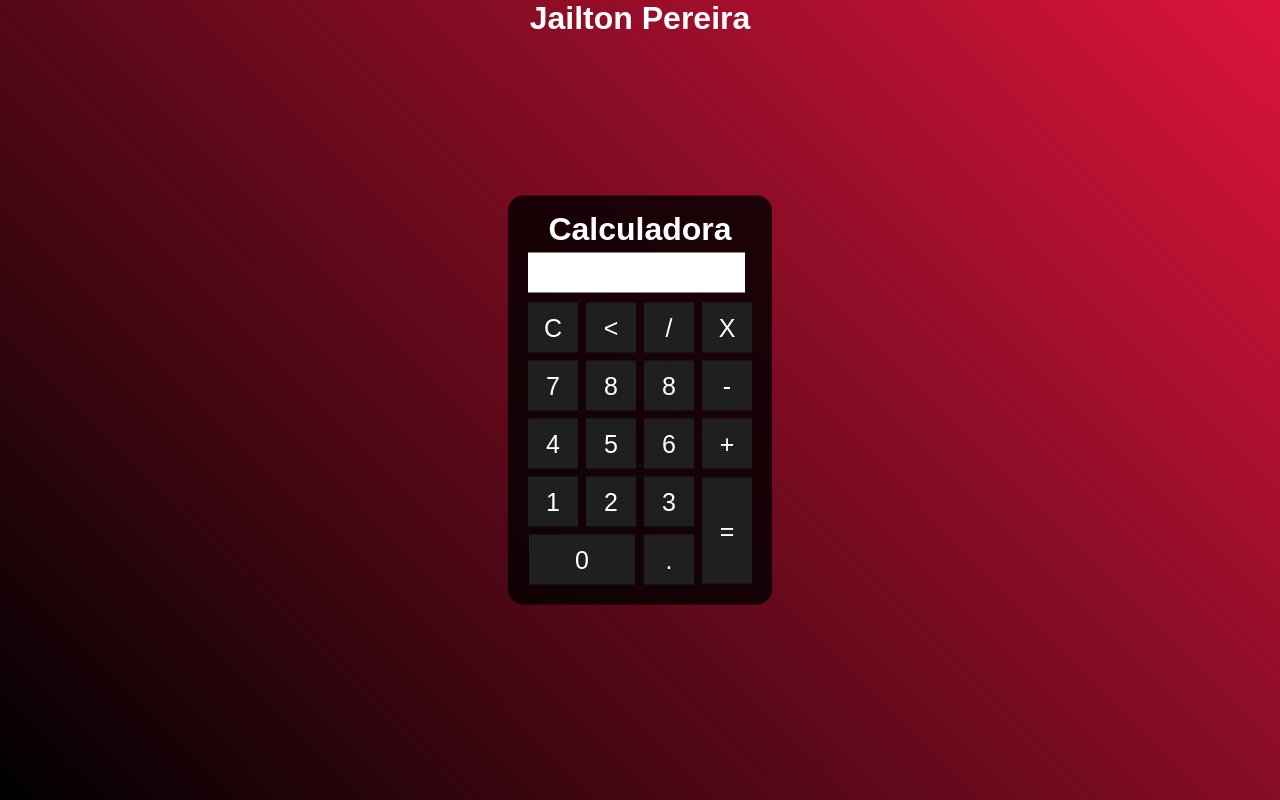
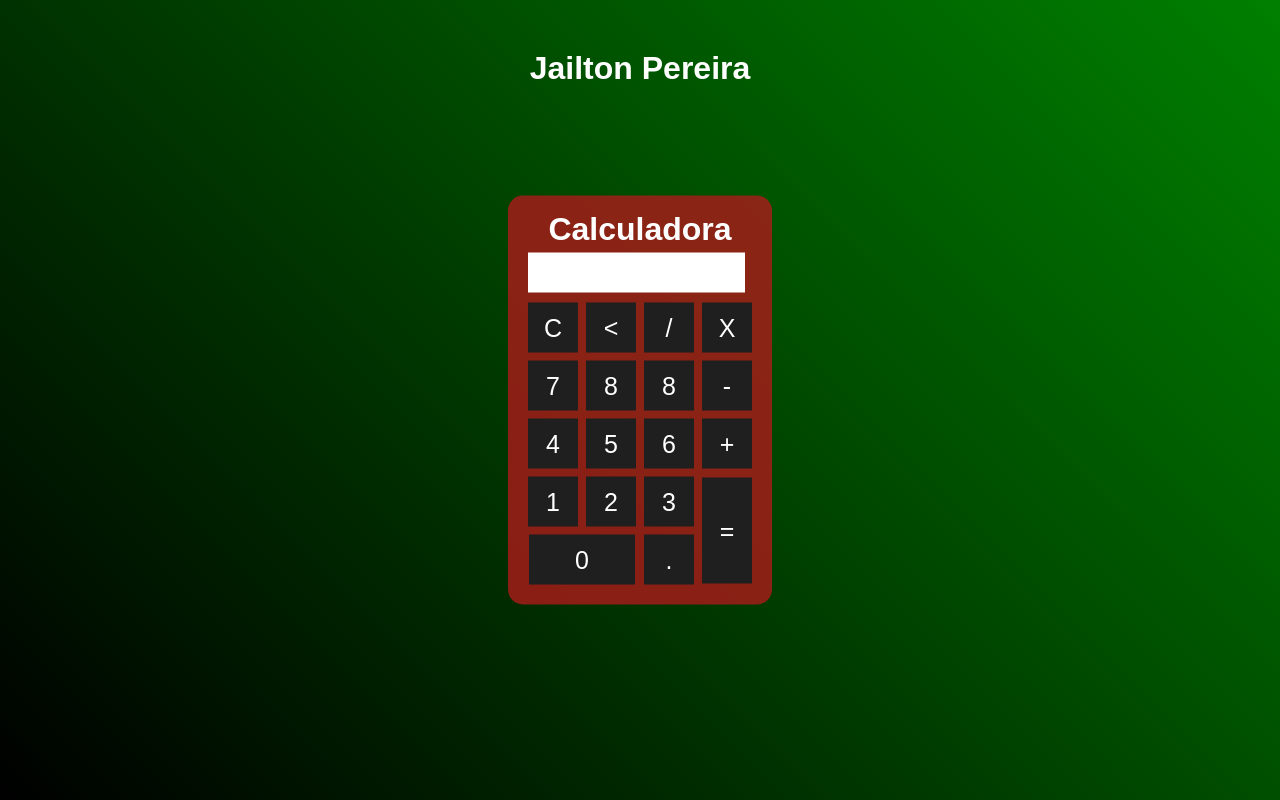
Before and after one commit to Jailtonj/Calculadora, a plain HTML site: page index.html in a window 1280 px wide. Drawn offline with Linux system fonts and the light colour scheme.

Commit message:
README.md adicionado

```diff
--- a/index.html
+++ b/index.html
@@ -9,7 +9,7 @@
 </head>
 <body>
     <div class="fundo">
-        <h1>Jailton Pereira</h1>
+        <h1 class="titulo">Jailton Pereira</h1>
         <div class="calculadora">
             <h1>Calculadora</h1>
             <p id="resultado"></p>
--- a/style.css
+++ b/style.css
@@ -4,16 +4,20 @@
 }
 
 .fundo {
-    background-image: linear-gradient(45deg, black, crimson);
+    background-image: linear-gradient(45deg, black, green);
     height: 100vh;
     color: white;
     font-family: Arial, Helvetica, sans-serif;
     text-align: center;
 }
 
+.titulo {
+    padding-top: 50px;
+}
+
 .calculadora {
     position: absolute;
-    background-color: rgba(0, 0, 0, 0.8);
+    background-color: rgba(173, 27, 27, 0.8);
     top: 50%;
     left: 50%;
     transform: translate(-50%,-50%);
```
Also changed, not shown: .github/preview.png (added), 1 other file.
